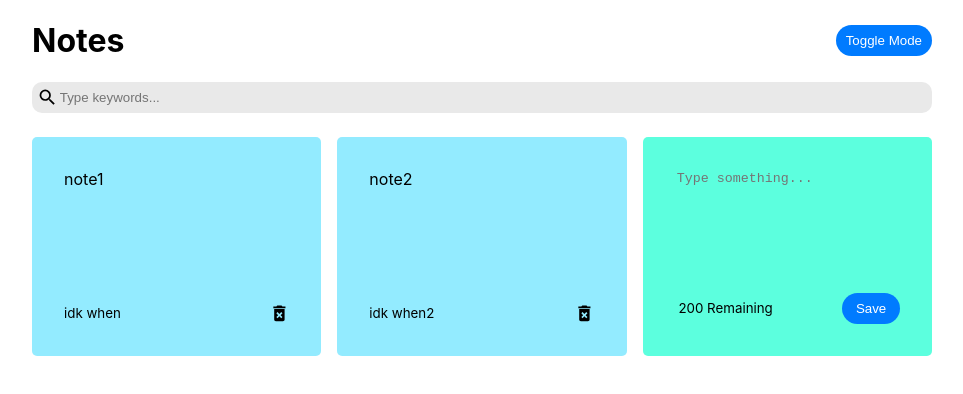
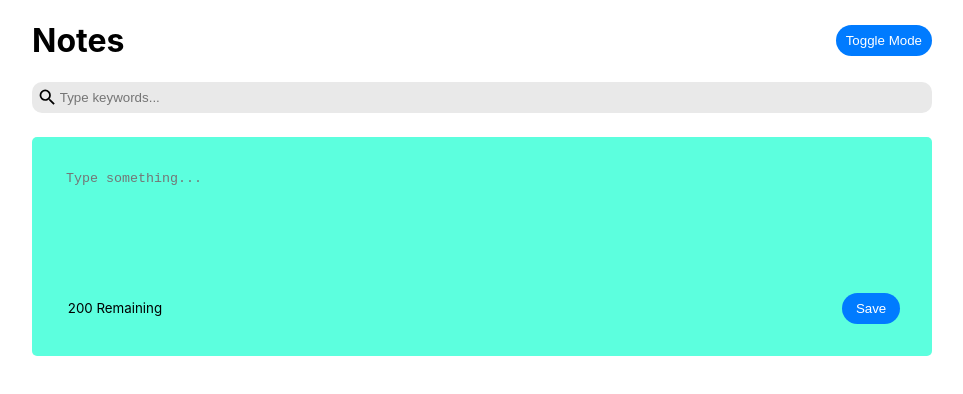
Before and after one commit to ylw311/notes-app, a React (Create React App) app: page / in a window 1280 px wide. Shown: the top 394 px of the page, without its empty margins (158-1121 px from the left). Built offline with nearby package versions, Linux system fonts and the light colour scheme.

Commit message:
without storage hmm

```diff
--- a/src/App.js
+++ b/src/App.js
@@ -1,30 +1,37 @@
-import NotesList from "./components/notesList";
-import { useState } from "react";
-import { nanoid } from "nanoid";
+import { useState, useEffect } from "react";
+import { nanoid } from 'nanoid';
 import Search from "./components/Search";
 import Header from "./components/Header";
+import NotesList from "./components/notesList";
 
 const App = () => {
-  const [note, setNote] = useState([
-    {
-      id: nanoid(),
-      text: "note1",
-      date: "idk when",
-    },
-    {
-      id: nanoid(),
-      text: "note2",
-      date: "idk when2",
-    },
-  ]);
+  const [note, setNote] = useState([]);
 
   const [searchText, setSearchText] = useState("");
   const [darkMode, setDarkMode] = useState(false);
 
+  // useEffect(() => {
+	// 	const savedNotes = JSON.parse(
+	// 		localStorage.getItem('react-notes-app-data')
+	// 	);
+
+	// 	if (savedNotes) {
+	// 		setNote(savedNotes);
+	// 	}
+	// }, []);
+
+	// useEffect(() => {
+	// 	localStorage.setItem(
+	// 		'react-notes-app-data',
+	// 		JSON.stringify(note)
+	// 	);
+	// }, [note]);
+
+
   const createNote = (text) => {
     const date = new Date();
     const newNote = {
-      id: nanoid,
+      id: nanoid(),
       text: text,
       date: date.toLocaleDateString(),
     };
@@ -39,13 +46,13 @@ const App = () => {
   };
 
   return (
-    <div className={`${darkMode && 'dark-mode'}`}>
+    <div className={`${darkMode && "dark-mode"}`}>
       <div className="container">
         <Header handleToggleDarkMode={setDarkMode} />
         <Search handleSearchNote={setSearchText} />
         <NotesList
           note={note.filter((note) =>
-            note.text.toLowerCase().includes(searchText)
+            note.text.toLowerCase().includes(searchText.toLowerCase())
           )}
           handleAddNote={createNote}
           handleDeleteNote={deleteNote}
--- a/src/components/CreateNote.js
+++ b/src/components/CreateNote.js
@@ -1,5 +1,4 @@
 import {useState} from 'react';
-import note from './note';
 
 const CreateNote = ({handleAddNote}) => {
 
--- a/src/components/notesList.js
+++ b/src/components/notesList.js
@@ -4,9 +4,10 @@ import CreateNote from './CreateNote';
 const notesList = ({note, handleAddNote, handleDeleteNote}) => {
     return (
     <div className='notelist'>
-        {note.map ((note) => <Note id={note.id} text={note.text} date={note.date} handleDeleteNote={handleDeleteNote}/>)}
+        {note.map((n) => <Note id={n.id} text={n.text} date={n.date} handleDeleteNote={handleDeleteNote}/>)}
         <CreateNote handleAddNote={handleAddNote}/>
     </div>
+
 
     );
 };
```
Also changed, not shown: src/createNote.js (deleted, +0 -23 lines).
